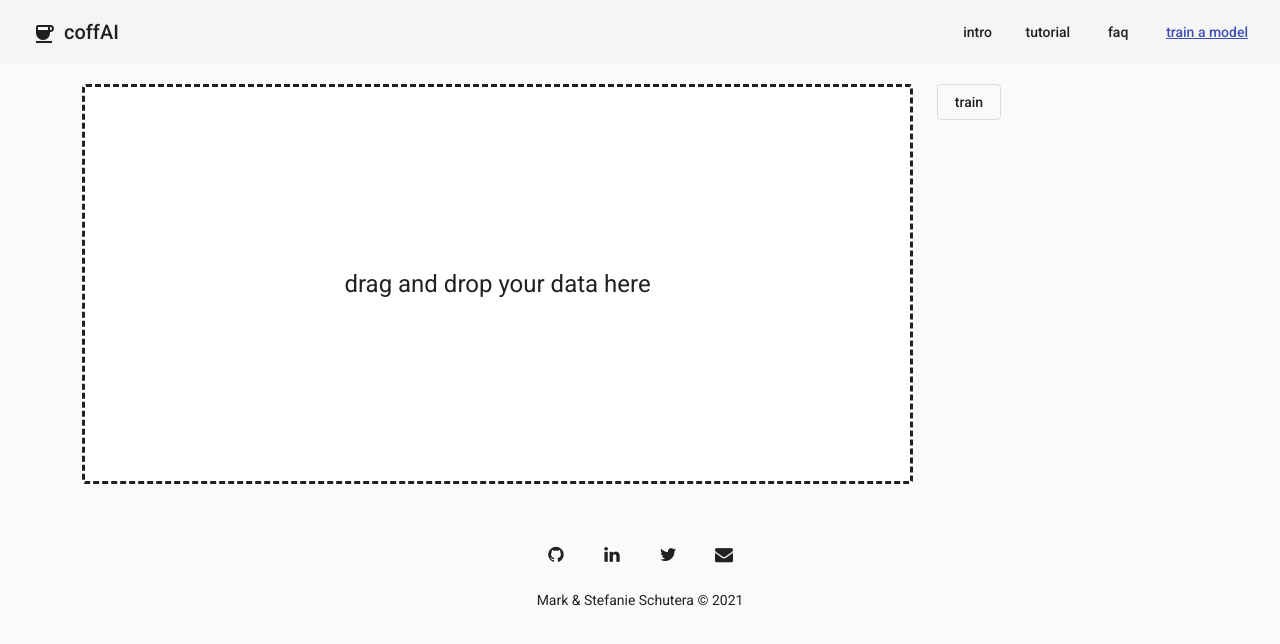
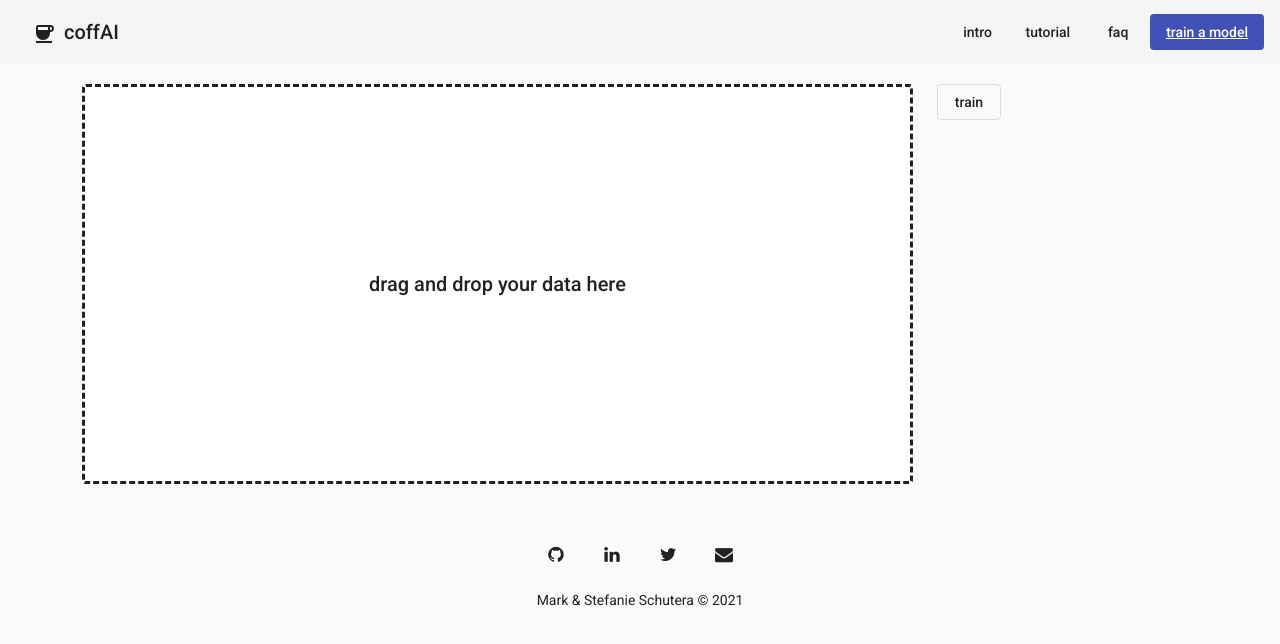
Before and after one commit to stefanieschutera/coffAI, an Angular app: page /train-a-model in a window 1280 px wide. Shown: the top 644 px of the page. Built offline with nearby package versions, Linux system fonts and the light colour scheme.

Commit message:
add favicon in pagetitel

```diff
--- a/angular.json
+++ b/angular.json
@@ -25,7 +25,7 @@
             "main": "src/main.ts",
             "polyfills": "src/polyfills.ts",
             "tsConfig": "tsconfig.app.json",
-            "assets": ["src/favicon.ico", "src/assets"],
+            "assets": ["src/coffAIicon.png", "src/assets"],
             "styles": [
               "src/styles.scss",
               "node_modules/@angular/material/prebuilt-themes/indigo-pink.css",
--- a/src/app/app.component.html
+++ b/src/app/app.component.html
@@ -1,13 +1,20 @@
 <div class="container-fluid">
   <mat-toolbar color="light" class="py-1">
-    <a class="nav" mat-flat-button routerLink="/intro" (click)="snav.close()" disableRipple>
+    <a class="nav" mat-flat-button routerLink="" (click)="snav.close()" disableRipple>
       <h1><mat-icon class="me-2">coffee</mat-icon>coffAI</h1>
     </a>
     <span class="spacer"></span>
     <div class="non-mobile">
       <app-nav></app-nav>
     </div>
-    <a class="nav" mat-flat-button routerLink="/train-a-model" [routerLinkActive]="['active']" disableRipple>
+    <a
+      class="nav"
+      mat-flat-button
+      color="primary"
+      routerLink="/train-a-model"
+      [routerLinkActive]="['active']"
+      disableRipple
+    >
       train a model
     </a>
     <button mat-icon-button class="mobile-only ms-2" (click)="snav.toggle()">
--- a/src/app/app.module.ts
+++ b/src/app/app.module.ts
@@ -17,8 +17,7 @@ import { UploadComponent } from './model-training/upload/upload.component';
 import { TutorialComponent } from './tutorial/tutorial.component';
 
 const routes: Routes = [
-  { path: '', redirectTo: 'intro', pathMatch: 'full' },
-  { path: 'intro', component: MainComponent },
+  { path: '', pathMatch: 'full', component: MainComponent },
   { path: 'tutorial', component: TutorialComponent },
   { path: 'faq', component: FaqComponent },
   { path: 'train-a-model', component: ModelTrainingComponent },
--- a/src/app/model-training/upload/upload.component.html
+++ b/src/app/model-training/upload/upload.component.html
@@ -1,5 +1,5 @@
 <mat-card class="mat-elevation-z0">
   <mat-card-content appUpload (onFileDropped)="uploadFile($event)">
-    <h1>drag and drop your data here</h1>
+    <h2>drag and drop your data here</h2>
   </mat-card-content>
 </mat-card>
--- a/src/app/nav/nav.component.html
+++ b/src/app/nav/nav.component.html
@@ -1,5 +1,14 @@
 <nav class="wrapper">
-  <a class="nav" mat-flat-button routerLink="/intro" [routerLinkActive]="['active']" disableRipple>intro</a>
+  <a
+    class="nav"
+    mat-flat-button
+    routerLink="/"
+    [routerLinkActive]="['active']"
+    routerLinkActive="active"
+    [routerLinkActiveOptions]="{ exact: true }"
+    disableRipple
+    >intro</a
+  >
   <a class="nav" mat-flat-button routerLink="/tutorial" [routerLinkActive]="['active']" disableRipple>tutorial</a>
   <a class="nav" mat-flat-button routerLink="/faq" [routerLinkActive]="['active']" disableRipple>faq</a>
   <app-footer class="mobile-only"></app-footer>
--- a/src/index.html
+++ b/src/index.html
@@ -5,7 +5,7 @@
     <title>coffAI</title>
     <base href="/" />
     <meta name="viewport" content="width=device-width, initial-scale=1" />
-    <link rel="icon" type="image/x-icon" href="favicon.ico" />
+    <link rel="icon" type="image/png" href="coffAIicon.png" />
     <link rel="preconnect" href="https://fonts.gstatic.com" />
     <link href="https://fonts.googleapis.com/css2?family=Roboto:wght@300;400;500&display=swap" rel="stylesheet" />
     <link href="https://fonts.googleapis.com/icon?family=Material+Icons" rel="stylesheet" />
--- a/src/styles.scss
+++ b/src/styles.scss
@@ -32,10 +32,10 @@ $theming-material-components-theme: mat-light-theme(
 }
 
 // Typography
-// h1,
-// h2 {
-//   // font-weight: bold;
-// }
+h1,
+h2 {
+  font-weight: normal;
+}
 
 .text {
   color: red;
```
Also changed, not shown: src/coffAIicon.png (added), 1 other file (tests, documents, lock files or other folders).
